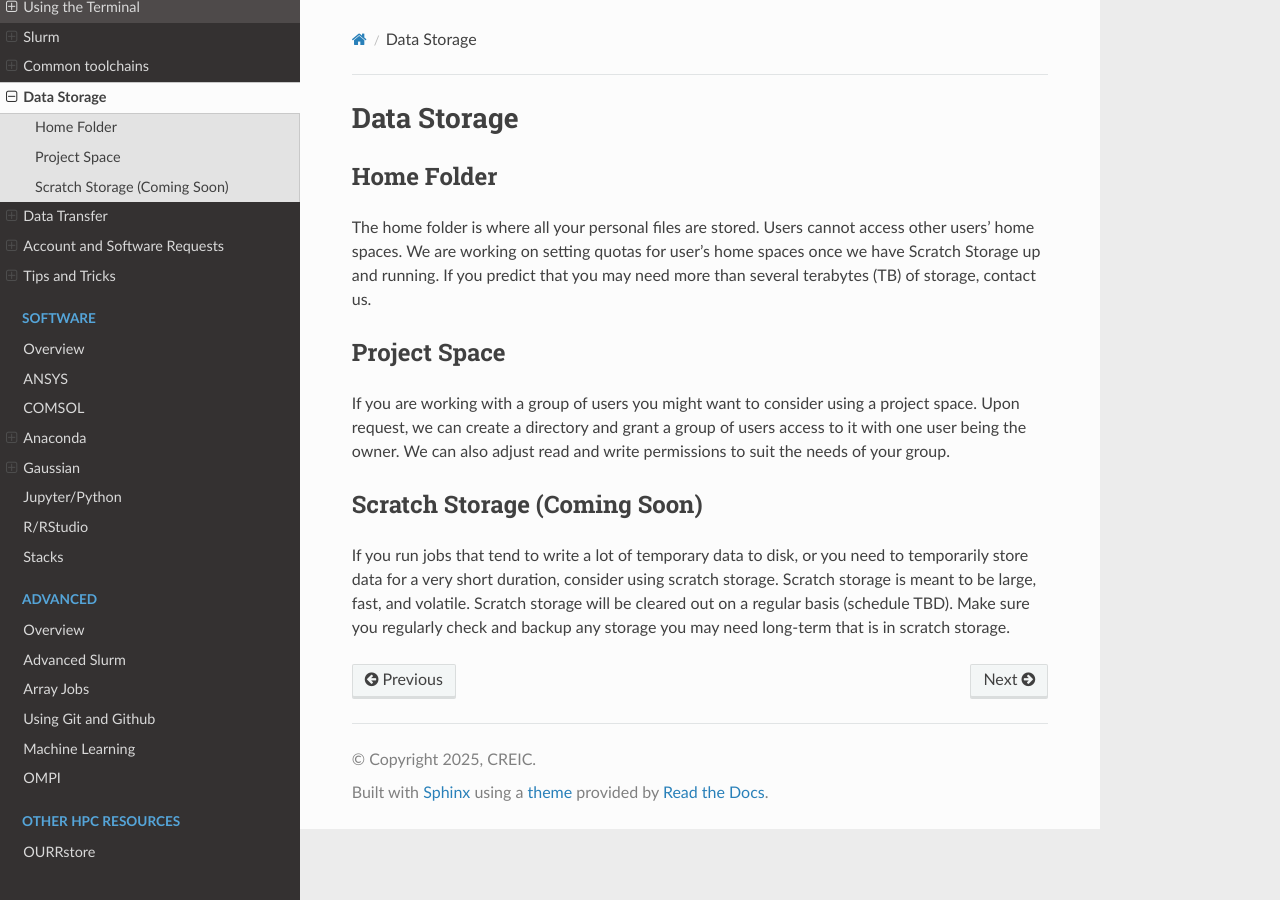
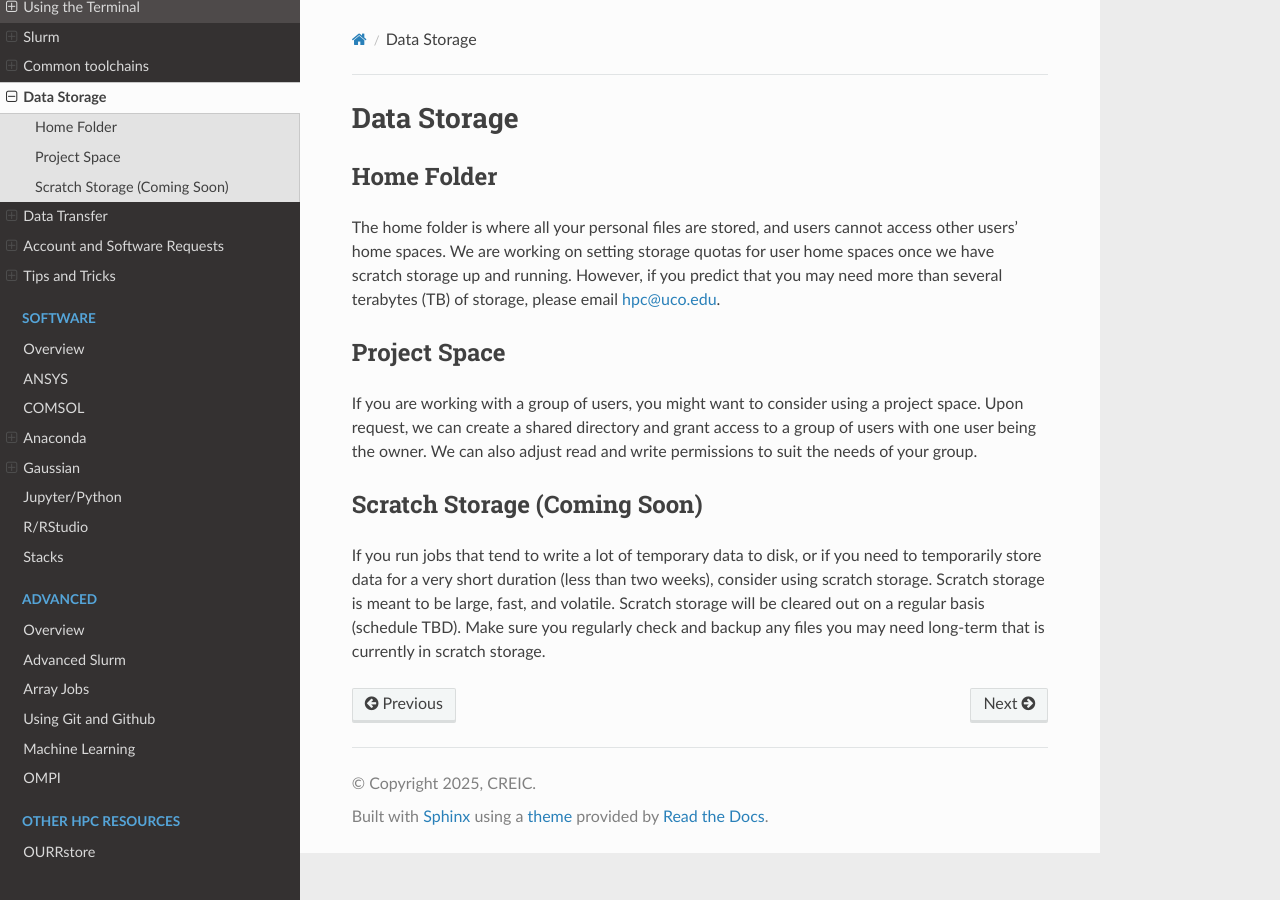
Before and after one commit to UCO-HPC/buddy-documentation, a Sphinx documentation site: the page built from source/general/data_storage.rst, in a window 1280 px wide. Built offline with Sphinx 7.4.7 and the Read the Docs theme 3.1.0, drawn with Linux system fonts in a browser that asks for light colours.

Commit message:
Minor changes to General section pages

```diff
--- a/source/general/data_storage.rst
+++ b/source/general/data_storage.rst
@@ -3,12 +3,12 @@ Data Storage
 
 Home Folder
 -----------
-The home folder is where all your personal files are stored. Users cannot access other users' home spaces. We are working on setting quotas for user's home spaces once we have Scratch Storage up and running. If you predict that you may need more than several terabytes (TB) of storage, contact us.
+The home folder is where all your personal files are stored, and users cannot access other users' home spaces. We are working on setting storage quotas for user home spaces once we have scratch storage up and running. However, if you predict that you may need more than several terabytes (TB) of storage, please email hpc@uco.edu.
 
 Project Space
 -------------
-If you are working with a group of users you might want to consider using a project space. Upon request, we can create a directory and grant a group of users access to it with one user being the owner. We can also adjust read and write permissions to suit the needs of your group.
+If you are working with a group of users, you might want to consider using a project space. Upon request, we can create a shared directory and grant access to a group of users with one user being the owner. We can also adjust read and write permissions to suit the needs of your group.
 
 Scratch Storage (Coming Soon)
 -----------------------------
-If you run jobs that tend to write a lot of temporary data to disk, or you need to temporarily store data for a very short duration, consider using scratch storage. Scratch storage is meant to be large, fast, and volatile. Scratch storage will be cleared out on a regular basis (schedule TBD). Make sure you regularly check and backup any storage you may need long-term that is in scratch storage.
+If you run jobs that tend to write a lot of temporary data to disk, or if you need to temporarily store data for a very short duration (less than two weeks), consider using scratch storage. Scratch storage is meant to be large, fast, and volatile. Scratch storage will be cleared out on a regular basis (schedule TBD). Make sure you regularly check and backup any files you may need long-term that is currently in scratch storage.
--- a/source/general/slurm.rst
+++ b/source/general/slurm.rst
@@ -25,7 +25,7 @@ high-mem-long    30 days           Used for long jobs which are expected to have
 gpu              5 days            Used for gpu jobs
 gpu-long         30 days           Used for gpu jobs which are expected to run for a long time
 testing          2 days            Reserved for our internal testing
-gpu-test         2 days            Reserverd for our internal testing
+gpu-test         2 days            Reserved for our internal testing
 =============    ==============    ===============================================================
 
 We recommend that you use the partition that is most appropriate to your application.
--- a/source/general/tips.rst
+++ b/source/general/tips.rst
@@ -17,7 +17,7 @@ If you often run the same command with different input files as is common with p
   #!/bin/bash
   #SBATCH --job-name=autoencoder
   #SBATCH --nodes=1
-  #SBATCH --cpus-per-task=20
+  #SBATCH --cpus-per-task=16
   #SBATCH --output=script_outputs/%j-autoencoder.out
   #SBATCH --partition=general
 
```
